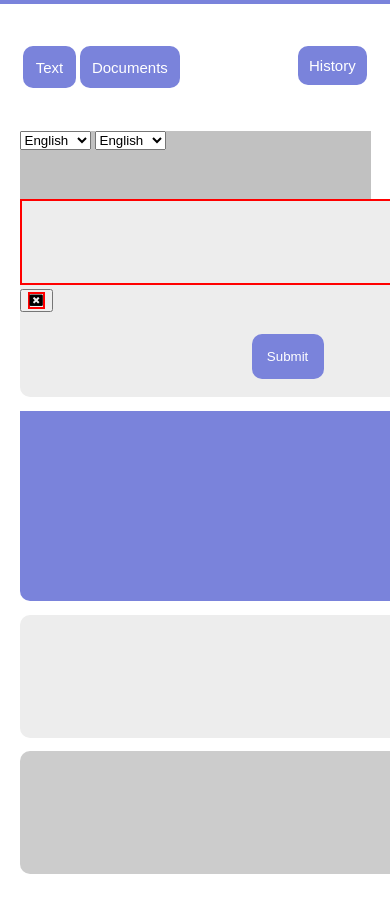
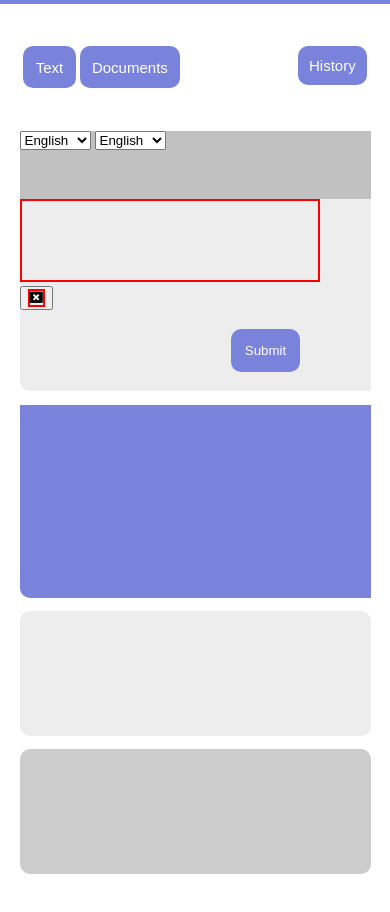
Before and after one commit to Badabee/QuickTranslate, a plain HTML site: page index.html in a window 390 px wide. Shown: the part 64-976 px from the top of the page. Drawn offline with Linux system fonts and the light colour scheme.

Commit message:
main change

```diff
--- a/main.css
+++ b/main.css
@@ -181,7 +181,7 @@ h2{
     }
 
     #texter{
-        padding: 6% 60px;
+        padding: 6% 20px;
     }
 
     .item1 {
```
